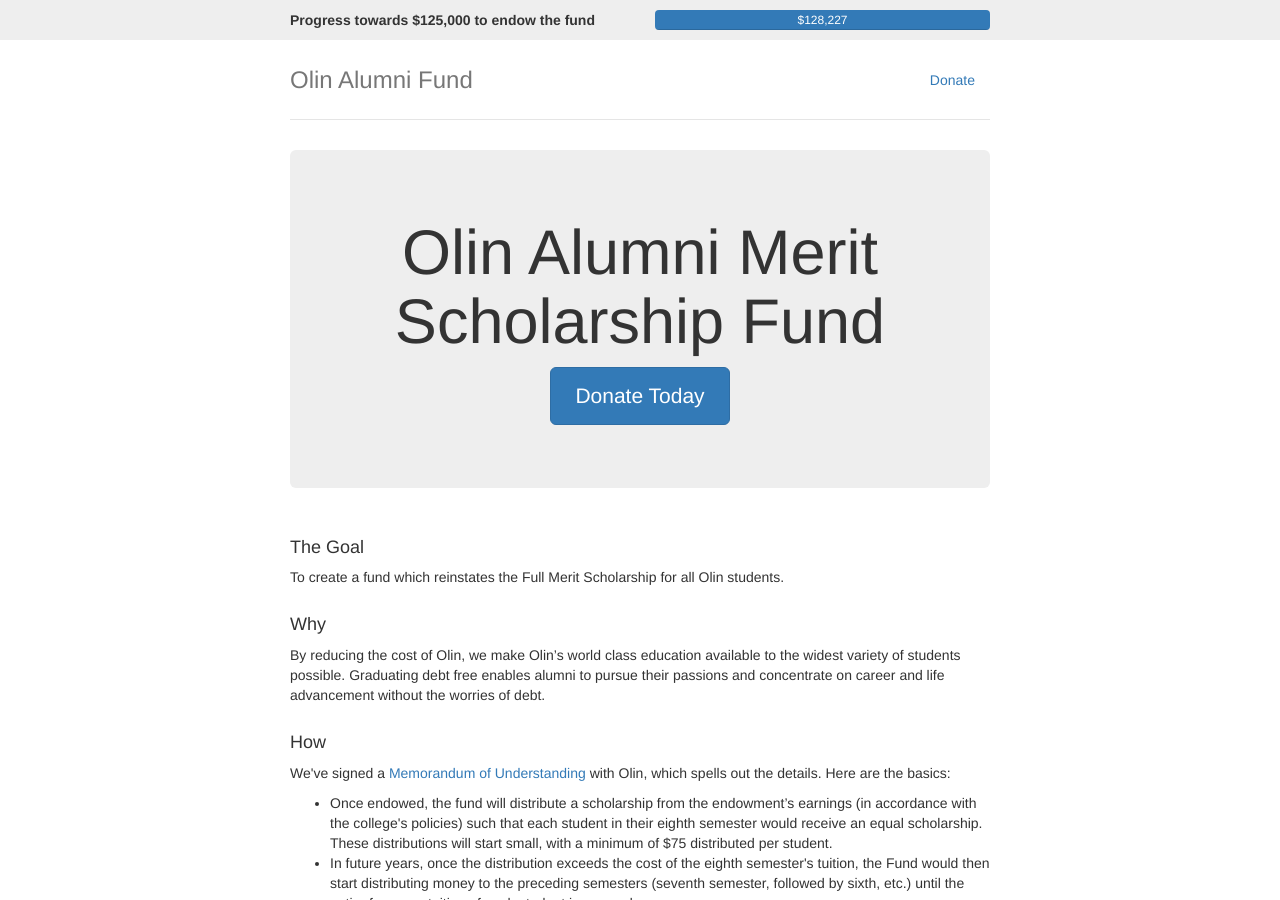
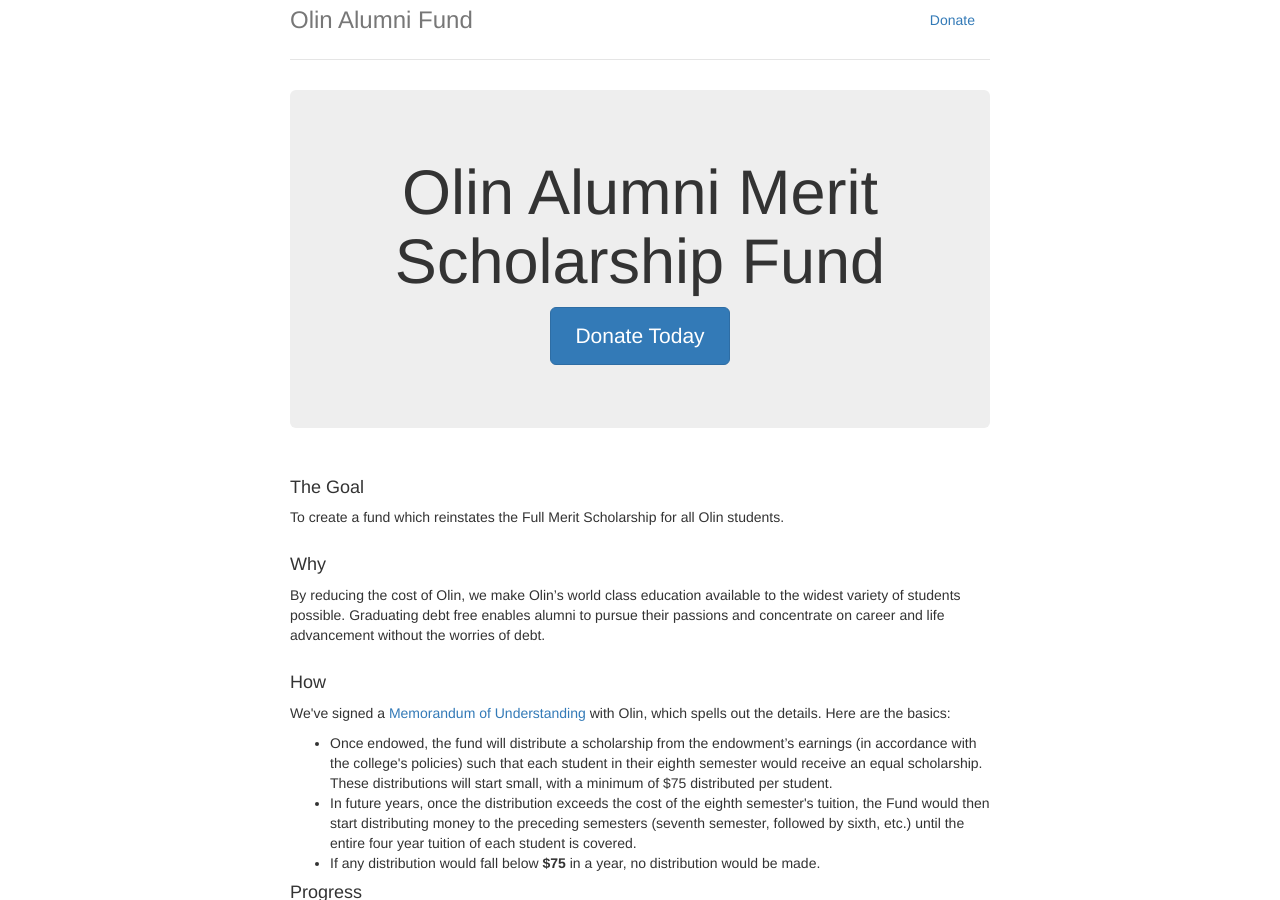
Before and after one commit to olinalumni/olinalumnifund.org, a Jekyll site: the page built from index.html, in a window 1280 px wide and 900 px high. Built offline with Jekyll 4.4.1, drawn with Linux system fonts in a browser that asks for light colours; nearby versions of some CDN libraries.

Commit message:
Remove progress bar towards endowment goal

```diff
--- a/_layouts/default.html
+++ b/_layouts/default.html
@@ -16,22 +16,6 @@
   <script src="/js/site.js"></script>
 </head>
 <body>
-  <div class="topbar hidden-xs hidden-sm">
-    <div class="container">
-      <div class="row">
-        <div class="col-md-6">
-          <p><strong>Progress towards $125,000 to endow the fund</strong></p>
-        </div>
-        <div class="col-md-6">
-          <div class="progress">
-            <div class="progress-bar" role="progressbar" aria-valuenow="60" aria-valuemin="0" aria-valuemax="100" style="min-width:4em;width: 100%;">
-              $128,227
-            </div>
-          </div>
-        </div>
-      </div>
-    </div>
-  </div>
   <nav class="navbar navbar-default navbar-fixed-top hidden-md hidden-lg">
     <div class="container-fluid">
       <div class="navbar-header">
```
